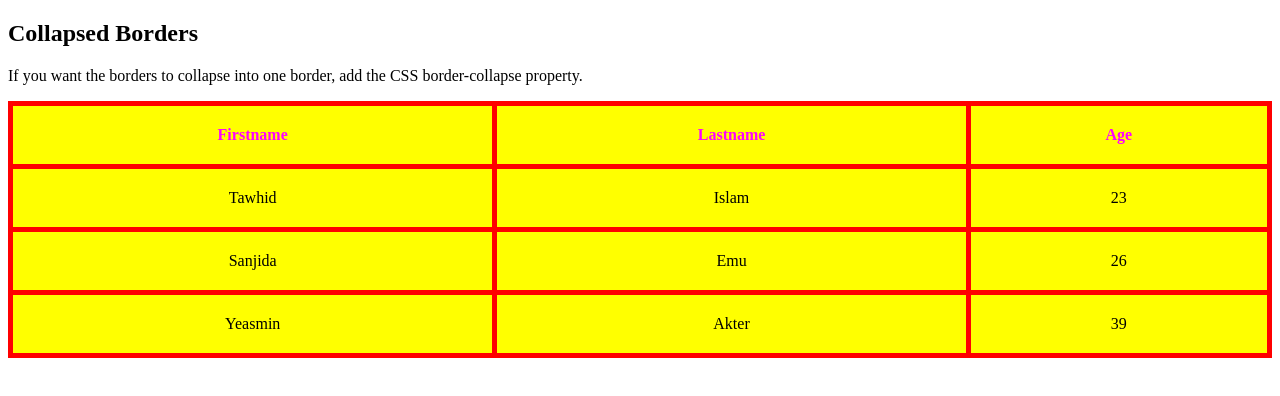
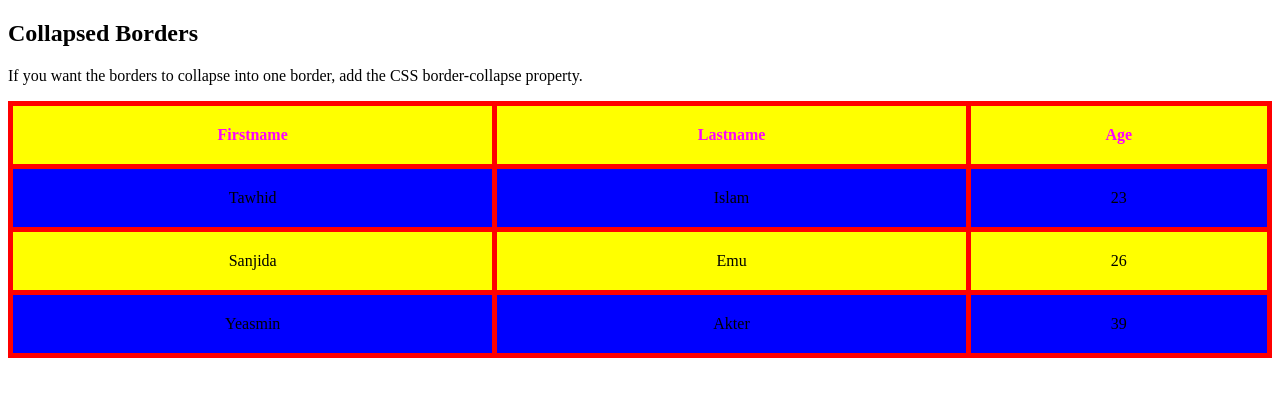
Before and after one commit to tawhid-11/TechStdio, a plain HTML site: page Collapseborder.html in a window 1280 px wide. Drawn offline with Linux system fonts and the light colour scheme.

Commit message:
Update Collapseborder.html

```diff
--- a/Collapseborder.html
+++ b/Collapseborder.html
@@ -4,13 +4,17 @@
 <style>
  table, th, td {
   border: 5px solid red;
-  background-color: yellow;
   text-align: center;
   border-collapse: collapse;
 }
  th, td {
   padding: 20px;
  }
+ tr:nth-child(even) {
+  background-color: blue;
+}
+ tr:nth-child(odd) {
+  background-color: yellow;
 </style>
 </head>
 <body>
```
